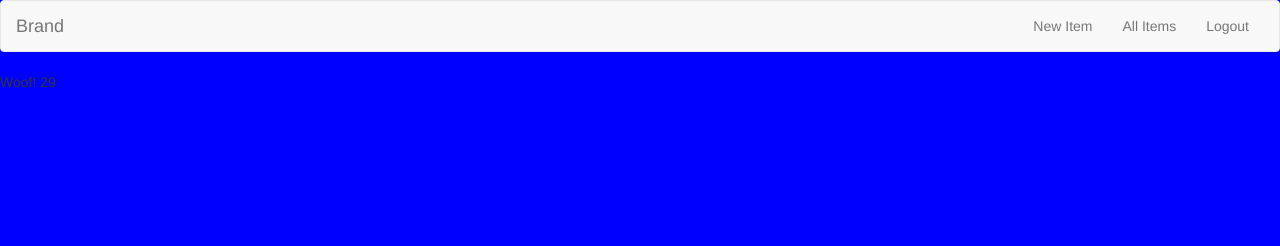
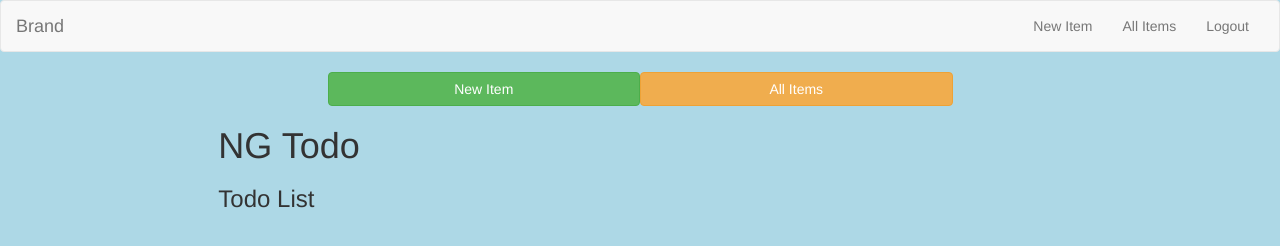
Before and after one commit to SMITHsharon/angular-todo, a plain HTML site: page index.html in a window 1280 px wide. Drawn offline with nearby package versions, Linux system fonts and the light colour scheme.

Commit message:
hide feature

```diff
--- a/index.html
+++ b/index.html
@@ -37,9 +37,30 @@
 
 
   <div ng-controller="ItemCtrl">
-    {{dog}}
-    {{24+5}}
-  </dib>
+
+    <div class="row">
+      <div class="col-xs-6 col-xs-offset-3">
+        <button class="col-xs-6 btn btn-success" ng-click="newItem()">New Item</button>
+        <button class="col-xs-6 btn btn-warning" ng-click="allItems()">All Items</button>
+      </div>
+    </div>
+
+    <div class="row">
+      <div class="col-xs-8 col-xs-offset-2">
+        <h1>NG Todo</h1>
+        <div ng-show="!showListView">
+          <h3>New Todo</h3>
+        </div>
+        <div ng-show="showListView">
+          <h3>Todo List</h3>
+
+        </div>
+      </div>
+    </div>
+  </div>
+
+
+
 
 
 
--- a/javascripts/main.js
+++ b/javascripts/main.js
@@ -8,6 +8,17 @@ app.controller("NavCtrl", ($scope) => {
 
 
 app.controller("ItemCtrl", ($scope) => {
+
 	$scope.dog = "Woof!";
+	$scope.showListView = true;
+
+	$scope.newItem = () => {
+		$scope.showListView = false;
+	};
+
+	$scope.allItems = () => {
+		$scope.showListView = true;
+	};
+
 
 });
--- a/sass/_color.scss
+++ b/sass/_color.scss
@@ -1 +1 @@
-$blue: blue;
+$blue: lightblue;
```
Also changed, not shown: styles/main.css.
